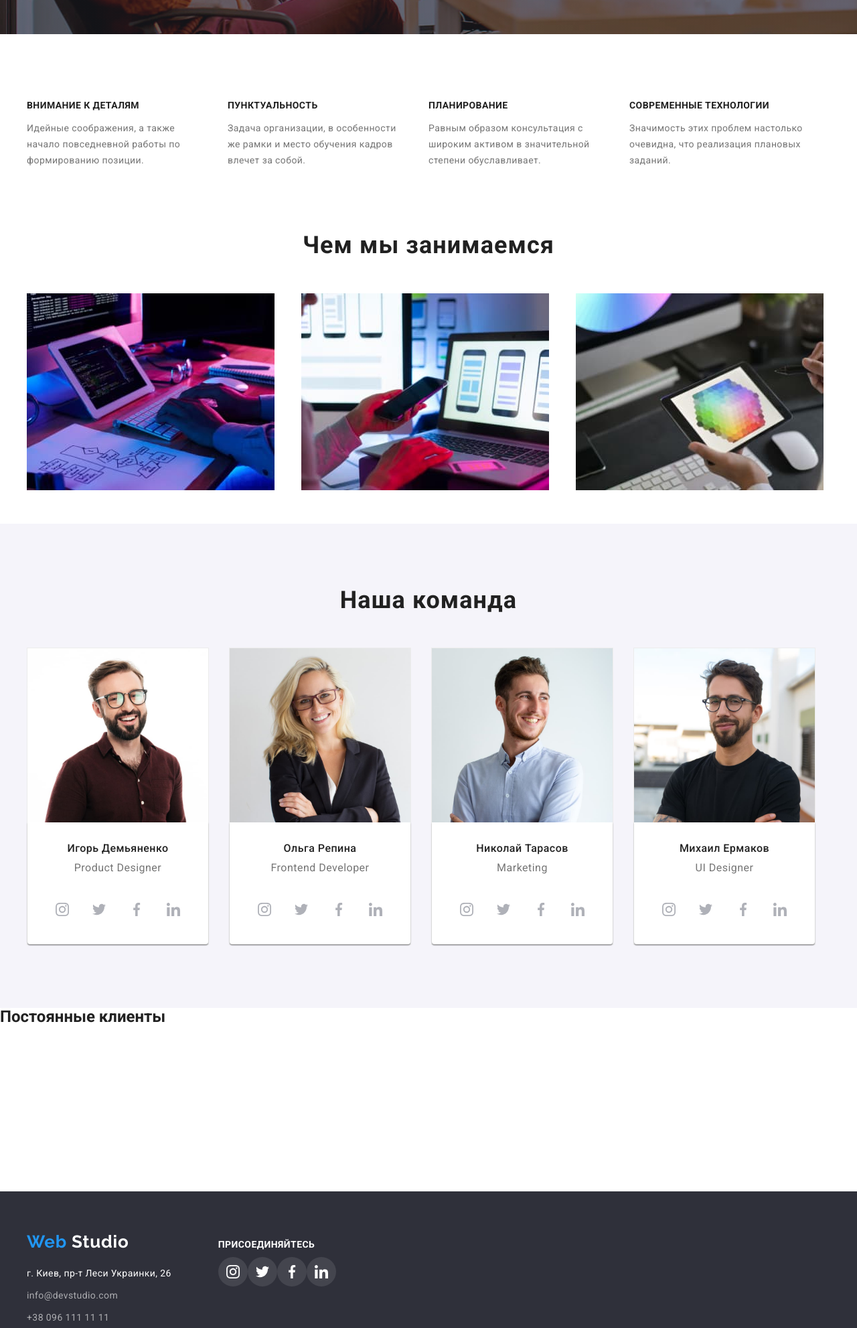
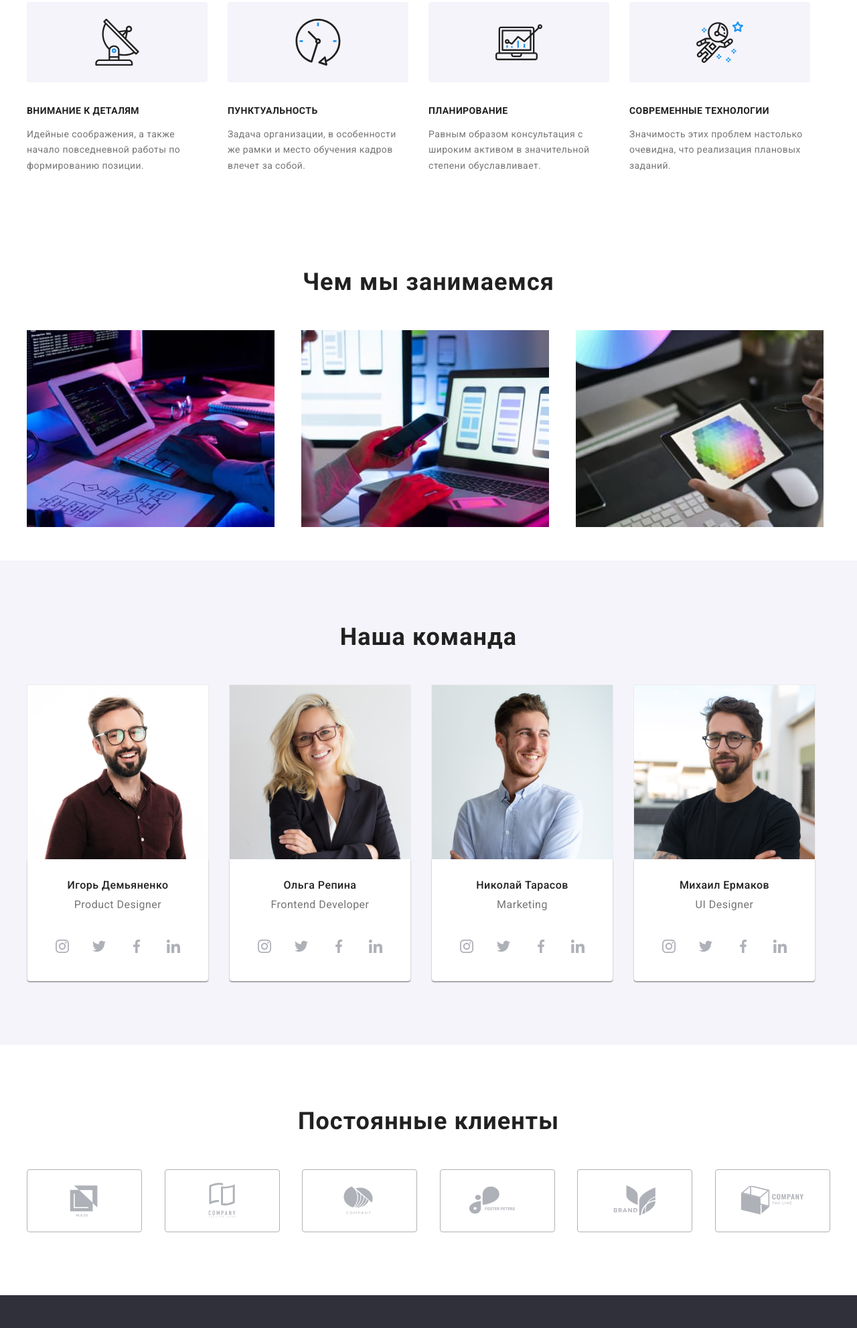
Before and after one commit to Mikhail84-hub/goit-markup-hw_04, a plain HTML site: page index.html in a window 1280 px wide. Shown: the part 772-2755 px from the top of the page at 67% size. Drawn offline with nearby package versions, Linux system fonts and the light colour scheme.

Commit message:
dz4 100%

```diff
--- a/css/style.css
+++ b/css/style.css
@@ -10,6 +10,7 @@
   --hero-btn-color: #188ce8;
   --footer-bg-color: #2f303a;
   --color-card-studio: #f5f4fa;
+  --icons-color: #afb1b8;
 }
 
 h1,
@@ -91,7 +92,7 @@ body {
   line-height: 1.19;
   letter-spacing: 0.03em;
   color: var(--accent-color);
-  /* margin-right: 93px; */
+  margin-right: 93px;
 }
 
 .studio-color {
@@ -107,7 +108,7 @@ body {
 }
 
 .nav-list-item:not(:last-child) {
-  margin-right: 53px;
+  margin-right: 50px;
 }
 
 .nav-link {
@@ -145,6 +146,22 @@ body {
   color: var(--accent-color);
 }
 
+.mail {
+  width: 16px;
+  height: 12px;
+  fill: currentColor;
+  margin-right: 10px;
+}
+.model-btn:hover,
+.model-btn:focus {
+  color: var(--accent-color);
+}
+.tel {
+  width: 10px;
+  height: 16px;
+  fill: currentColor;
+  margin-right: 10px;
+}
 .tel-link {
   font-weight: 500;
   font-size: 14px;
@@ -188,7 +205,7 @@ body {
   width: 696px;
   margin: 0 auto;
 }
-/* .hero-btn */
+
 .hero-btn {
   background: var(--hero-btn-color);
   font-weight: 700;
@@ -203,9 +220,9 @@ body {
 .hero-btn:focus {
   background: var(--accent-color);
 }
-/* ===========and hero=========== */
+/* ===========AND HERO=========== */
 
-/* ===========advantages=========== */
+/* ===========ADVANTAGES=========== */
 .advantages {
   display: flex;
   flex-wrap: wrap;
@@ -213,9 +230,26 @@ body {
   /* margin-left: 30px; */
 }
 .advantages-heading-list {
-  margin-top: 94px;
-  /* margin-bottom: 94px; */
+  padding-top: 94px;
+  padding-bottom: 47px;
 }
+.advantages-list {
+  width: 270px;
+}
+.pictures-advantages {
+  display: flex;
+  align-items: center;
+  justify-content: center;
+  height: 120px;
+  background-color: var(--color-card-studio);
+  border-radius: 4px;
+  margin-bottom: 30px;
+}
+.pic {
+  width: 70px;
+  height: 70px;
+}
+
 .advantages-list:not(:last-child) {
   margin-right: 30px;
 }
@@ -238,9 +272,9 @@ body {
   letter-spacing: 0.03em;
   color: var(--secondary-color);
 }
-/* ===========and advantages=========== */
+/* ===========AND ADVANTAGES=========== */
 
-/* ===========img-heading=========== */
+/* ===========IMG-HEDING=========== */
 .img-heading {
   font-weight: 700;
   font-size: 36px;
@@ -293,9 +327,52 @@ body {
 .social-list-icon {
   fill: currentColor;
 }
-/* =========== and img-heading=========== */
+/* =========== AND IMG-HEDING=========== */
 
-/* =========== cards=========== */
+/* ============CLIENTS================ */
+.client {
+  margin-top: 94px;
+  /* background-color: tomato; */
+}
+.clients-logo {
+  display: flex;
+  justify-content: space-between;
+  margin-bottom: 94px;
+  /* background-color: teal; */
+}
+.clients-list-link {
+  display: flex;
+  align-items: center;
+  justify-content: center;
+}
+.clients-item {
+  display: flex;
+  align-items: center;
+  justify-content: center;
+  /* box-sizing: border-box; */
+  border: 1px solid var(--icons-color);
+  width: 170px;
+  height: 92px;
+
+  border-radius: 4px;
+}
+.clients-icon-logo {
+  width: 106px;
+  height: 60px;
+  fill: var(--icons-color);
+}
+.clients-item:hover .clients-icon-logo,
+.clients-item:focus .clients-icon-logo {
+  fill: var(--accent-color);
+}
+
+.clients-item:hover,
+.clients-item:focus {
+  border: 1px solid var(--accent-color);
+}
+/* ============ AND CLIENTS ================ */
+
+/* =========== CARDS =========== */
 .cards {
   background-color: var(--color-card-studio);
   padding-top: 94px;
@@ -348,9 +425,9 @@ body {
   margin-bottom: 30px;
 }
 
-/* =========== and cards=========== */
+/* =========== AND CARDS =========== */
 
-/* =========== footer=========== */
+/* =========== FOOTER =========== */
 .fon {
   background: var(--footer-bg-color);
   padding-top: 60px;
@@ -431,18 +508,18 @@ body {
   fill: currentColor;
 }
 
-/* ===========and footer=========== */
+/* ===========AND FOOTER=========== */
 
-/* ===========and index=========== */
+/* ===========AND INDEX=========== */
 
-/* ===========portfolio=========== */
+/* ===========PORTFOLIO=========== */
 
 /* ============ PORTFOLIO HEADER ======= */
 .portfolio-header {
   border: 1px solid #ececec;
 }
 
-/* ===========main=========== */
+/* ===========MAIN=========== */
 .portfolio-btn {
   display: flex;
   justify-content: center;
@@ -501,6 +578,6 @@ body {
   padding-left: 24px;
   padding-bottom: 20px;
 }
-/* ===========and main=========== */
+/* ===========AND MAIN=========== */
 
-/* ===========and portfolio=========== */
+/* ===========AND PORTFOLIO=========== */
--- a/index.html
+++ b/index.html
@@ -35,14 +35,14 @@
 
                                                     <!-- </nav> -->
             <ul class="navigation-list list">
-                <li class="nav-list-item heder-navigation-icons"><a class="model-btn link"
+                <li class="nav-list-item"><a class="model-btn link"
                         href="mailto:info@devstudio.com">
                         <svg class="mail" >
                             <use href="./images/svg-html/svg-heder/heder-icons.svg#icon-envelope-1"></use>
                         </svg>
                         info@devstudio.com</a></li>
-                <li class="heder-navigation-icons"><a class="tel-link link" href="tel:+380961111111">
-                        <svg class="mail">
+                <li class="nav-list-item"><a class="tel-link link" href="tel:+380961111111">
+                        <svg class="tel">
                             <use href="./images/svg-html/svg-heder/heder-icons.svg#icon-smartphone-1"></use>
                         </svg>
                     +38 096 111 11 11</a></li>
@@ -67,12 +67,15 @@
                                                 <!--advantages-->
         <section class="advantages-heading-list">
             <div class="container">
-                <div>
 
-                </div>
                 <h2 class="visually-hidden">преимущества</h2>
                 <ul class="advantages list">
                     <li class="advantages-list">
+                        <div class="pictures-advantages">
+                            <svg class="pic">
+                                <use href= "./images/svg-html/svg-heroes/astronaft.svg#icon-antenna1-1"></use>
+                            </svg>
+                        </div>
                         <h3 class="advantages-heading">Внимание к деталям</h3>
                         <p class="advantages-paragraph">Идейные соображения, а также начало повседневной работы по
                             формированию позиции.
@@ -80,12 +83,22 @@
                     </li>
 
                     <li class="advantages-list">
+                        <div class="pictures-advantages">
+                            <svg class="pic">
+                                <use href="./images/svg-html/svg-heroes/closk.svg#icon-clock-1-1"></use>
+                            </svg>
+                        </div>
                         <h2 class="advantages-heading">Пунктуальность</h2>
                         <p class="advantages-paragraph">Задача организации, в особенности же рамки и место обучения
                             кадров влечет за собой.</p>
                     </li>
 
                     <li class="advantages-list">
+                        <div class="pictures-advantages">
+                            <svg class="pic">
+                                <use href="./images/svg-html/svg-heroes/astronaft.svg#icon-diagram3-1"></use>
+                            </svg>
+                        </div>
                         <h2 class="advantages-heading">Планирование</h2>
                         <p class="advantages-paragraph">Равным образом консультация с широким активом в значительной
                             степени
@@ -93,6 +106,11 @@
                     </li>
 
                     <li class="advantages-list">
+                        <div class="pictures-advantages">
+                            <svg class="pic">
+                                <use href="./images/svg-html/svg-heroes/astronaft.svg#icon-astronaut4-1"></use>
+                            </svg>
+                        </div>
                         <h2 class="advantages-heading">Современные технологии</h2>
                         <p class="advantages-paragraph">Значимость этих проблем настолько очевидна, что реализация
                             плановых заданий.</p>
@@ -250,40 +268,56 @@
             </div>
 
         </section>
-        <section>
-            <div>
-                <h2>Постоянные клиенты</h2>
-                <ul>
-                    <li>
-                        <a href="#">
-                            <svg>
-                                <use></use>
+                                            <!-- CLIENTS -->
+        <section class="client-section">
+            <div class="container">
+                <h2 class="img-heading client">Постоянные клиенты</h2>
+                <ul class="clients-logo list">
+                    <li class="clients-item">
+                        <a href="" class="clients-list-link">
+                            <svg class="clients-icon-logo">
+                                <use href= "./images/svg-html/svg-heroes/symbol-icons.svg#icon-Logo1"></use>
                             </svg>
                         </a>
                     </li>
-                    <li>
-                        <a href="#">
 
+                        <li class="clients-item">
+                            <a href="" class="clients-list-link">
+                                <svg class="clients-icon-logo">
+                                    <use href="./images/svg-html/svg-heroes/symbol-icons.svg#icon-Logo2"></use>
+                                </svg>
                             </a>
                         </li>
-                    <li>
-                        <a href="#">
 
+                        <li class="clients-item">
+                            <a href="" class="clients-list-link">
+                                <svg class="clients-icon-logo">
+                                    <use href="./images/svg-html/svg-heroes/symbol-icons.svg#icon-Logo3"></use>
+                                </svg>
                             </a>
                         </li>
-                    <li>
-                        <a href="#">
 
+                        <li class="clients-item">
+                            <a href="" class="clients-list-link">
+                                <svg class="clients-icon-logo">
+                                    <use href="./images/svg-html/svg-heroes/symbol-icons.svg#icon-Logo4"></use>
+                                </svg>
                             </a>
                         </li>
-                    <li>
-                        <a href="#">
 
+                        <li class="clients-item">
+                            <a href="" class="clients-list-link">
+                                <svg class="clients-icon-logo">
+                                    <use href="./images/svg-html/svg-heroes/symbol-icons.svg#icon-Logo5"></use>
+                                </svg>
                             </a>
                         </li>
-                    <li>
-                        <a href="#">
 
+                        <li class="clients-item">
+                            <a href="" class="clients-list-link">
+                                <svg class="clients-icon-logo">
+                                    <use href="./images/svg-html/svg-heroes/symbol-icons.svg#icon-Logo6"></use>
+                                </svg>
                             </a>
                         </li>
                 </ul>
```
Also changed, not shown: portfolio.html (+10 -2 lines), images/svg-html/svg-heroes/astronaft.svg (added), images/svg-html/svg-heroes/closk.svg (added), images/svg-html/svg-heroes/symbol-icons.svg (added). Lines whose indentation alone changed are shown as unchanged.
